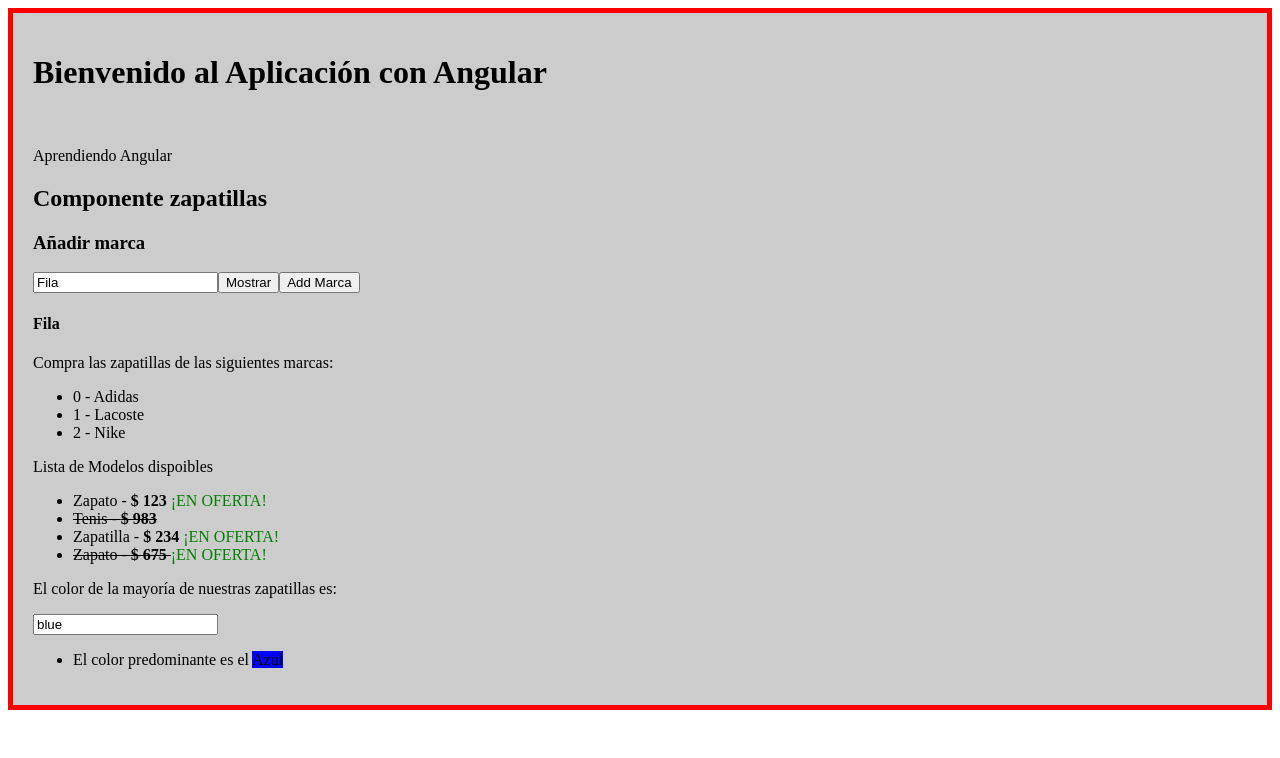
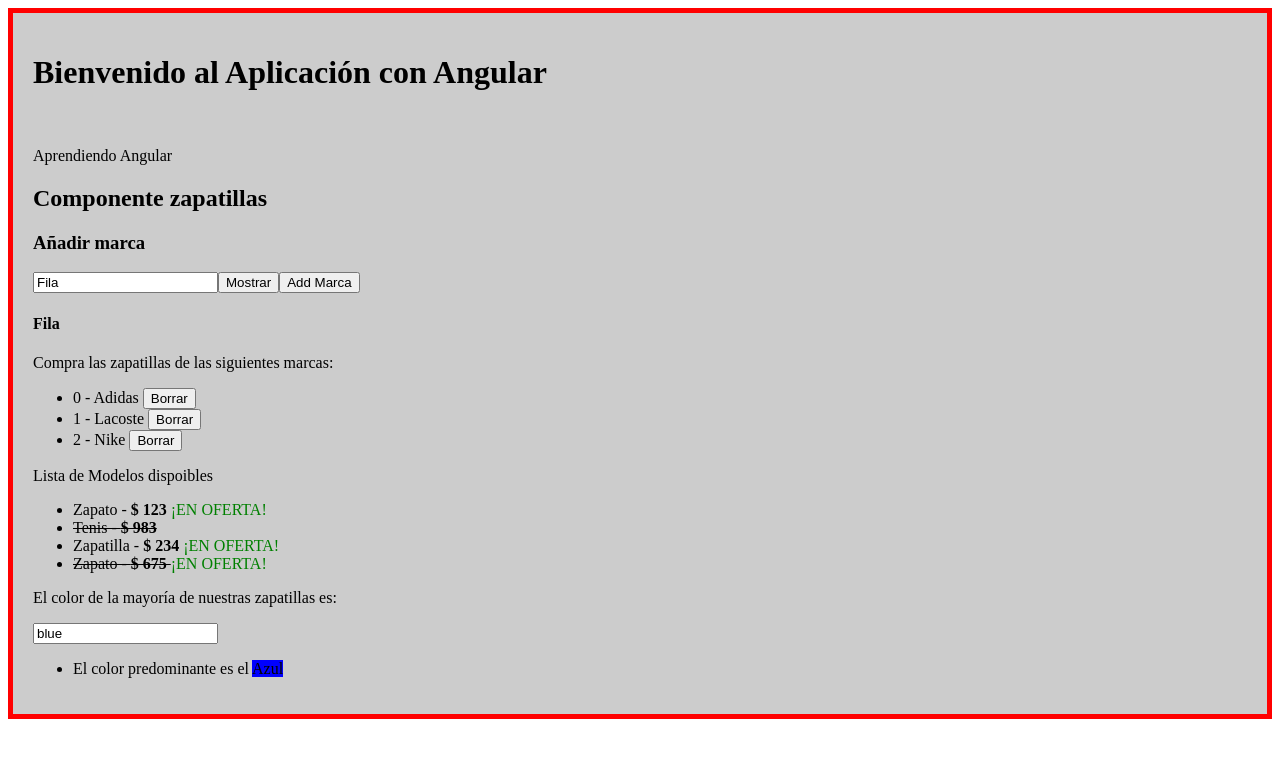
Before and after one commit to IsaacQH/Aprendiendo-Angular, an Angular app: page / in a window 1280 px wide. Shown: the top 758 px of the page. Built offline with nearby package versions, Linux system fonts and the light colour scheme.

Commit message:
eventos click, blur, keyup

```diff
--- a/src/app/zapatillas/zapatillas.component.html
+++ b/src/app/zapatillas/zapatillas.component.html
@@ -4,7 +4,7 @@
 <!-- Seccion de marcas-->
 <h3>Añadir marca</h3>
 <p>
-   <input type = "text" [(ngModel)] = "mi_marca" />
+   <input type = "text" [(ngModel)] = "mi_marca" (keyup.enter) = "mostrarPalabra()"/>
    <button (click) = "getMar()">Mostrar</button>
    <button (click) = "addMar()">Add Marca</button>
 </p>
@@ -15,7 +15,11 @@
 <div>
    Compra las zapatillas de las siguientes marcas:
    <ul>
-      <li *ngFor = "let mar of marcas; let indice = index"> {{indice + ' - '+ mar}} </li>
+      <li *ngFor = "let mar of marcas; let indice = index"
+      > {{indice + ' - '+ mar}}
+      <button (click) = "delMar(indice)">Borrar</button>
+   </li>
+
    </ul>
 </div>
 
--- a/src/app/zapatillas/zapatillas.component.ts
+++ b/src/app/zapatillas/zapatillas.component.ts
@@ -45,12 +45,23 @@ export class ZapatillasComponent implements OnInit{
         console.log(this.marcas)                          //Imprime array
     }
 
-    getMar(){
+    getMar(){                                             //Muestra el valor de mi marca en un alert
         alert(this.mi_marca)
     }
 
-    addMar(){
+    addMar(){                                             //Añade mi_marca del input al array marcas
         this.marcas.push(this.mi_marca)
     }
 
+    delMar(indice:number){                                //Elimina el valor del indice mostrado en marca
+        this.marcas.splice(indice, 1)
+    }
+
+    onBlur(){                                             //Muestra cuando deseleccionas el input
+        console.log("Has salido del input")
+    }
+
+    mostrarPalabra(){
+        alert("Pulsaste enter")
+    }
 }
```
